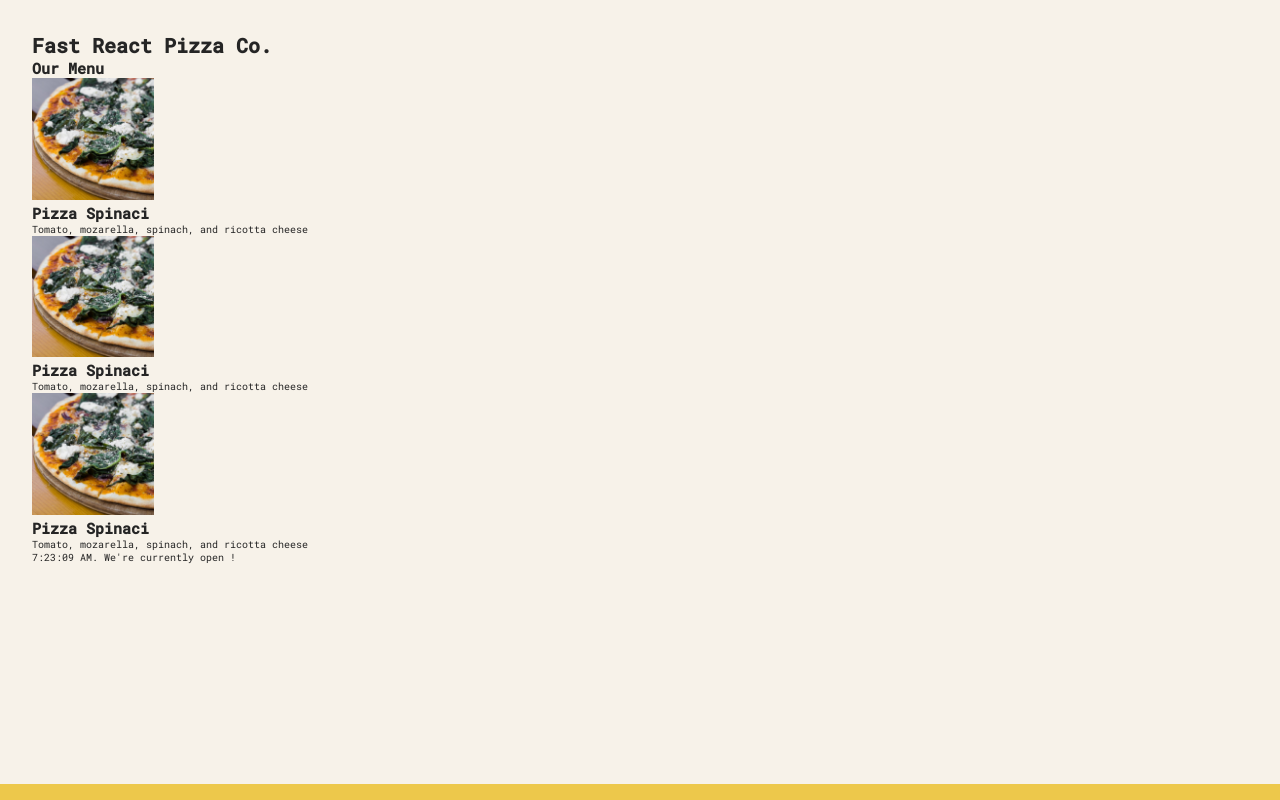
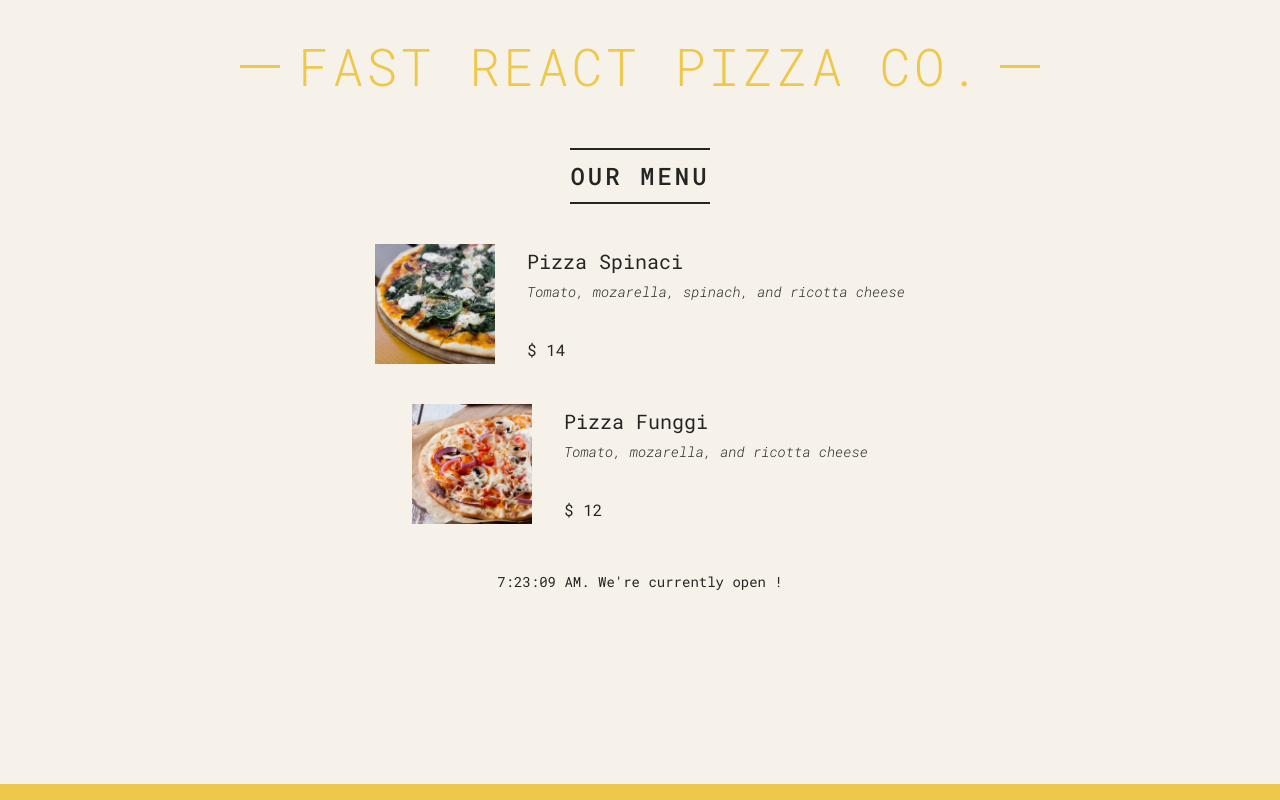
Before and after one commit to Ritesh-Tiwari/React-classes, a React (Create React App) app in the folder pizza-menu/: page / in a window 1280 px wide. Built offline with nearby package versions, Linux system fonts and the light colour scheme.

Commit message:
Styling react applications, Passing and Receiving Props.

```diff
--- a/pizza-menu/src/App.js
+++ b/pizza-menu/src/App.js
@@ -1,6 +1,6 @@
 import logo from "./logo.svg";
 import React from "react";
-
+import "./index.css";
 import "./App.css";
 
 const pizzaData = [
@@ -50,7 +50,7 @@
 
 function App() {
   return (
-    <div>
+    <div className="container">
       <Header />
       <Menu />
       <Footer />
@@ -59,15 +59,47 @@
 }
 
 function Header() {
-  return <h1>Fast React Pizza Co.</h1>;
+  const style = {};
+  return (
+    <header className="header">
+      <h1 style={style}>Fast React Pizza Co.</h1>
+    </header>
+  );
 }
 function Menu() {
   return (
-    <div>
+    <main className="menu">
       <h2>Our Menu</h2>
-      <Pizza />
-      <Pizza />
-      <Pizza />
+      <Pizza
+        name="Pizza Spinaci"
+        ingredients="Tomato, mozarella, spinach, and ricotta cheese"
+        photoName="pizzas/spinaci.jpg"
+        price={12}
+      />
+
+      <Pizza
+        name="Pizza Funggi"
+        ingredients="Tomato, mozarella, and ricotta cheese"
+        photoName="pizzas/funghi.jpg"
+        price={10}
+      />
+    </main>
+  );
+}
+function Pizza(props) {
+  console.log(props);
+  return (
+    <div className="pizza">
+      <img
+        src={props.photoName}
+        class="img-fluid rounded-top"
+        alt={props.name}
+      />
+      <div>
+        <h3>{props.name}</h3>
+        <p>{props.ingredients}</p>
+        <span> $ {props.price + 2}</span>
+      </div>
     </div>
   );
 }
@@ -81,24 +113,11 @@
   // if (hour >= openHour && hour <= colseHour) alert("Were currently open");
   // else alert("Sorry We're closed");
   return (
-    <footer>{new Date().toLocaleTimeString()}. We're currently open !</footer>
+    <footer className="footer">
+      {new Date().toLocaleTimeString()}. We're currently open !
+    </footer>
   );
   // return React.createElement("footer", null, "We're currently open !");
 }
 
-function Pizza() {
-  return (
-    <div>
-      <img
-        src="./pizzas/spinaci.jpg"
-        class="img-fluid rounded-top"
-        alt="Pizza spinci"
-        width="10%"
-      />
-      <h2>Pizza Spinaci</h2>
-      <p>Tomato, mozarella, spinach, and ricotta cheese</p>
-    </div>
-  );
-}
-
 export default App;
--- a/pizza-menu/src/index.css
+++ b/pizza-menu/src/index.css
@@ -57,7 +57,7 @@
   display: block;
   content: '';
   height: 3px;
-  width: 12rem;
+  width: 4rem;
   background-color: #edc84b;
   position: absolute;
   top: calc(50% - 1px);
--- a/pizza-menu/src/index.js
+++ b/pizza-menu/src/index.js
@@ -1,6 +1,6 @@
 import React from 'react';
 import ReactDOM from 'react-dom/client';
-import './index.css';
+// import './index.css';
 import App from './App';
 import reportWebVitals from './reportWebVitals';
 
```
